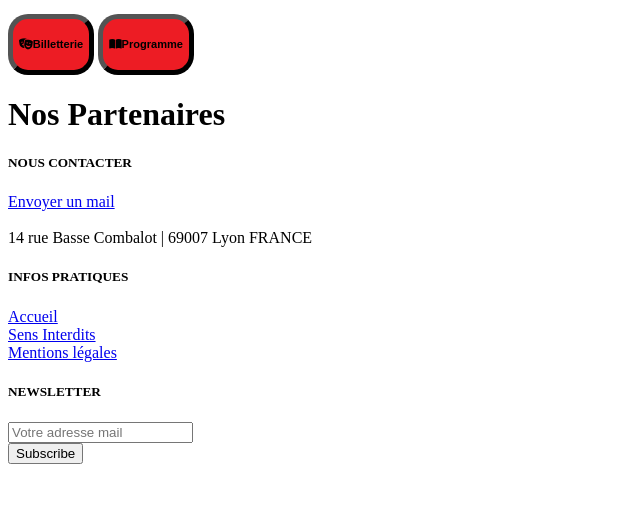
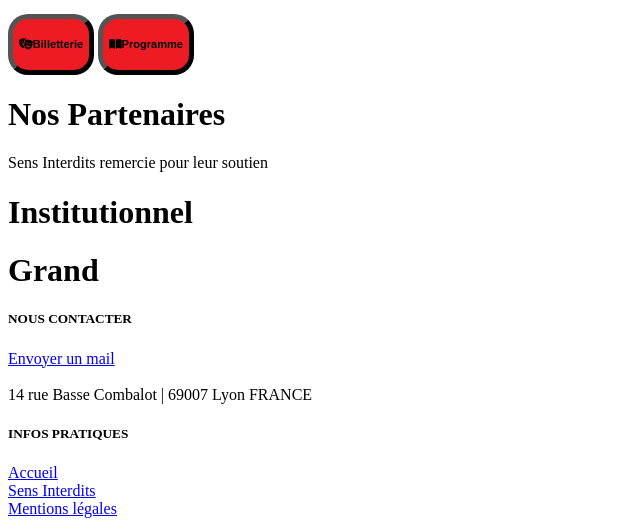
Before and after one commit to JDBOC/Festival-Sens-Interdit, a Symfony app: template templates/partner.html.twig in a window 1280 px wide. Shown: the part 403-932 px from the top of the page, without its empty margins (0-640 px from the left). Run offline with Twig, Linux system fonts and the light colour scheme; the template is opened without the code that fills it, so the values that code supplies are empty; some libraries are stand-ins or nearby versions.

Commit message:
backend Partner finished

```diff
--- a/templates/partner.html.twig
+++ b/templates/partner.html.twig
@@ -7,29 +7,32 @@
 {% endblock %}
 
 {% block body %}
-    <h1 class="text-center p-2">Nos Partenaires</h1>
-    <div class="container p-2">
+    <h1 class="text-center">Nos Partenaires</h1>
+    <div class="container p-0">
+        <p class="text-center">Sens Interdits remercie pour leur soutien</p>
 
-        {% for type in constant('App\\Entity\\Partner::TYPE') %}
 
-            <div class="row">
-                <h3 class="text-center">{{ type }}</h3>
+            <div class="row p-0">
+                <h3></h3>
             </div>
+            <h1>Institutionnel</h1>
+
             {% for partner in partners %}
+                {% if partner.type == 1 %}
+                    <div class=" row m-0 d-flex">
+                        <div class="col-md-2">
 
-            {% if partner.type == type %}
+                            {% if partner.logo.mediaFileName is defined %}
+                                <img class="img-fluid" src="/upload/file/{{ partner.logo.mediaFileName }}
+                            " alt="logo"/>
+                            {% endif %}
 
-                <div class=" row d-flex">
-                    <div class="col-md-2">
-                        {% if partner.logo.mediaFileName is defined %}
-                            <img class="img-fluid" src="/upload/file/{{ partner.logo.mediaFileName }}" alt="logo"/>
-                        {% endif %}
                         </div>
                         <div class="col-md-2">
-                        {{ name }}
+                            {{ partner.name }}
                         </div>
                         <div class="col-md-2">
-                        {{ link }}
+                            {{ partner.link }}
                         </div>
                     </div>
                     <div class="row">
@@ -37,6 +40,29 @@
                     </div>
                     {% endif %}
             {% endfor %}
+            <h1>Grand </h1>
+              {% for partner in partners %}
+                {% if partner.type == 4 %}
+                    <div class=" row m-0 d-flex">
+                        <div class="col-md-2">
+
+                            {% if partner.logo.mediaFileName is defined %}
+                                <img class="img-fluid" src="/upload/file/{{ partner.logo.mediaFileName }}
+                            " alt="logo"/>
+                            {% endif %}
+
+                        </div>
+                        <div class="col-md-2">
+                            {{ partner.name }}
+                        </div>
+                        <div class="col-md-2">
+                            {{ partner.link }}
+                        </div>
+                    </div>
+                    <div class="row">
+                        <hr align="center" width="70%">
+                    </div>
+                    {% endif %}
             {% endfor %}
     </div>
 
```
Also changed, not shown: src/Controller/PartnerController.php (+6 -12 lines), src/Repository/PartnerRepository.php (+13 -0 lines), templates/partner/index.html.twig (+7 -6 lines). Lines whose indentation alone changed are shown as unchanged.
